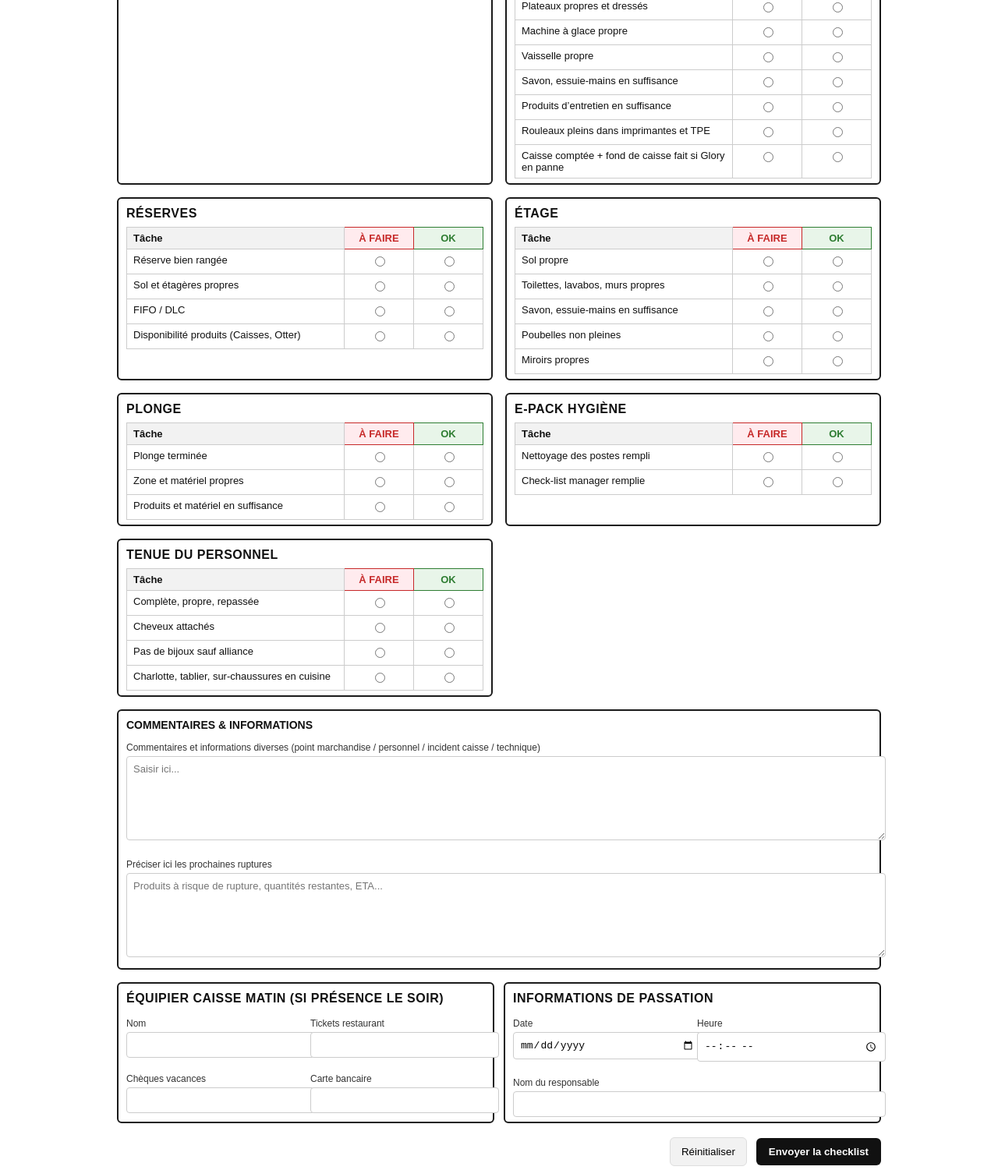
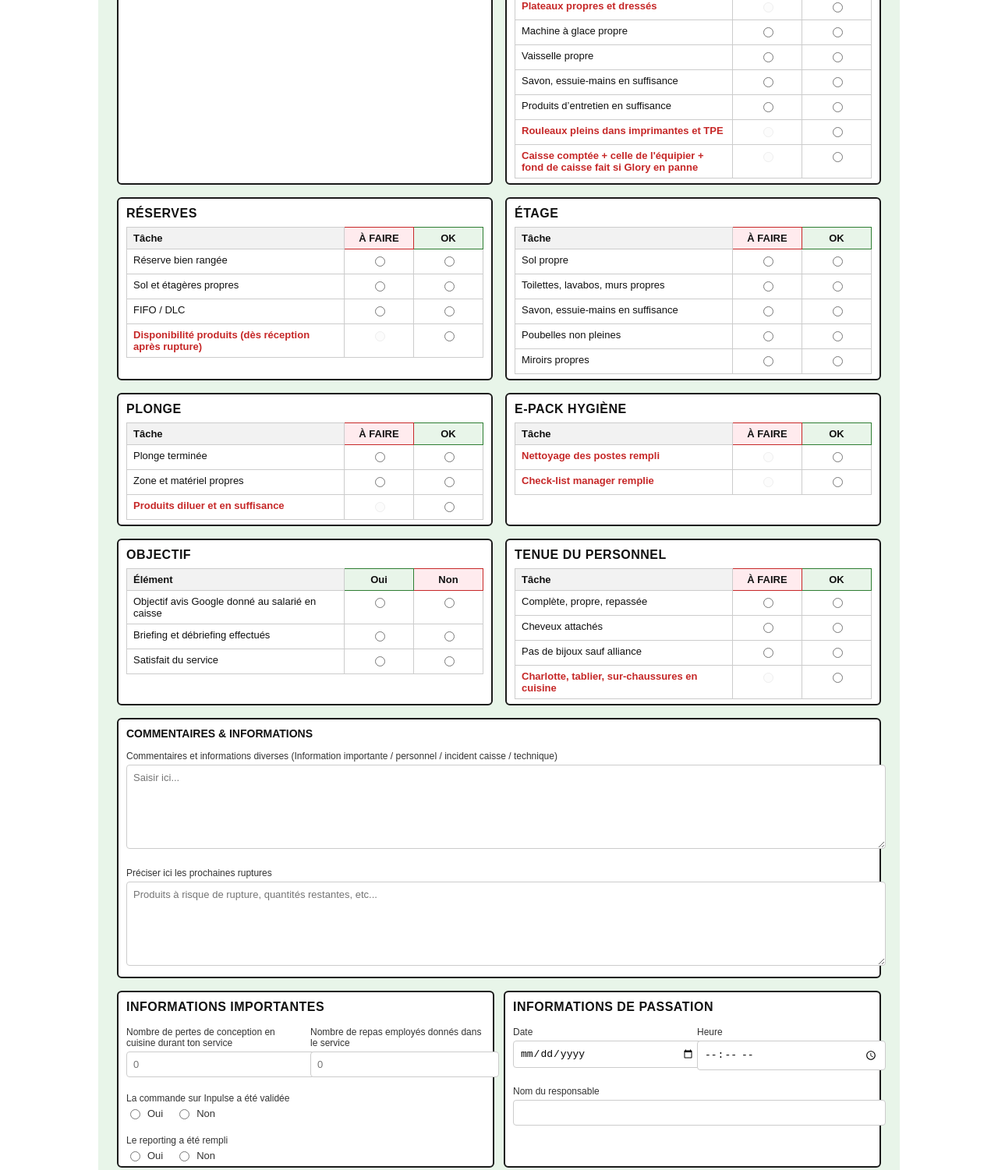
Before and after one commit to otacosboulogne/passationmatin, a plain HTML site: page index.html in a window 1280 px wide. Shown: the part 1267-2768 px from the top of the page at 78% size. Drawn offline with Linux system fonts and the light colour scheme.

Commit message:
Update index.html

```diff
--- a/index.html
+++ b/index.html
@@ -3,7 +3,7 @@
 <head>
   <meta charset="UTF-8" />
   <meta name="viewport" content="width=device-width, initial-scale=1" />
-  <title>CONTRÔLE PASSATION</title>
+  <title>CONTRÔLE PASSATION MIDI</title>
   <style>
     :root{
       --ink:#111;
@@ -15,8 +15,9 @@
       --ok-accent:#2e7d32;  /* vert foncé */
       --todo-bg:#ffebee;    /* rouge très clair */
       --todo-accent:#c62828;/* rouge foncé */
+      --passation-bg:#e8f5e9;   /* fond vert (comme PDF) */
     }
-    html,body{height:100%;}
+    html,body{height:100%}
     body{
       font-family: Arial, Helvetica, sans-serif;
       color:var(--ink);
@@ -26,12 +27,13 @@
       -moz-osx-font-smoothing: grayscale;
     }
 
-    /* Page wrapper sized for A4 with comfortable margins */
+    /* Page avec fond vert */
     .page{
       max-width: 980px;
       margin: 24px auto;
       padding: 24px;
-      background:#fff;
+      background: var(--passation-bg);
+      border-radius: 10px;
     }
 
     h1{
@@ -51,6 +53,7 @@
     }
 
     .block{
+      background:#fff;
       border: 2px solid var(--line);
       border-radius: 6px;
       padding: 10px 10px 6px;
@@ -68,34 +71,37 @@
       border-collapse: collapse;
       width: 100%;
       font-size: 13px;
+      color: var(--ink);
     }
     table.check th, table.check td{
       border: 1px solid #ccc;
       padding: 6px 8px;
       vertical-align: top;
+      background:#fff;
     }
     table.check th{
       background:#f2f2f2;
       font-weight: 700;
       text-align:left;
+      color: var(--ink);
     }
-    /* Largeurs + centrage colonnes 2/3 */
     table.check th:nth-child(2),
-    table.check th:nth-child(3){
-      width:72px; text-align:center;
-    }
+    table.check th:nth-child(3){ width:72px; text-align:center; }
     table.check td:nth-child(2),
-    table.check td:nth-child(3){
-      text-align:center;
-    }
+    table.check td:nth-child(3){ text-align:center; }
 
-    /* Couleurs entêtes */
     .head-todo{ background: var(--todo-bg) !important; color: var(--todo-accent); border-color: var(--todo-accent) !important; }
     .head-ok{ background: var(--ok-bg) !important;   color: var(--ok-accent);   border-color: var(--ok-accent) !important; }
 
-    /* Surbrillance des lignes selon le choix */
     .is-todo td{ background: var(--todo-bg); }
     .is-ok   td{ background: var(--ok-bg); }
+
+    /* Rouge uniquement sur l'intitulé (1ère colonne) des tâches obligatoires */
+    .is-required td:first-child,
+    .is-required td:first-child *{
+      color: var(--todo-accent) !important;
+      font-weight: 700;
+    }
 
     .legend{font-size:12px;color:var(--muted);margin:6px 0 0}
 
@@ -104,6 +110,7 @@
       border:2px solid var(--line);
       border-radius:6px;
       padding: 10px;
+      background:#fff;
     }
     .notes h3{margin:0 0 6px;font-size:14px;text-transform:uppercase}
     .notes textarea{width:100%;min-height:90px;border:1px solid #ccc;border-radius:4px;padding:8px;font-family:inherit;font-size:13px}
@@ -112,6 +119,9 @@
     .flex .field{flex:1 1 220px}
     .field label{display:block;font-size:12px;color:#333;margin:8px 0 4px}
     .field input, .field textarea, .field select{width:100%;padding:8px;border:1px solid #ccc;border-radius:4px;font-size:13px}
+
+    .radio-row{display:flex; gap:16px; align-items:center; flex-wrap:wrap}
+    .radio-row label{display:flex; align-items:center; gap:6px; font-size:13px; margin:0}
 
     .footer{
       display:grid;gap:12px;grid-template-columns: 1fr 1fr; margin-top: 16px;
@@ -122,12 +132,15 @@
     button[type="submit"]{
       background:#111;color:#fff;border:none;border-radius:6px;padding:10px 16px;font-weight:700;cursor:pointer
     }
-    button[type="reset"]{background:#f2f2f2;border:1px solid #ddd;border-radius:6px;padding:10px 14px;cursor:pointer}
 
-    /* Print styles for A4 */
+    /* Bouton reset retiré */
+    button[type="reset"]{display:none !important}
+
+    input[disabled]{opacity:.35; cursor:not-allowed;}
+
     @media print{
       body{background:#fff}
-      .page{margin:0;padding:0;}
+      .page{margin:0;padding:0;background:#fff}
       .submitbar{display:none}
       a[href]:after{content:""}
     }
@@ -135,7 +148,7 @@
 </head>
 <body>
   <div class="page">
-    <h1>CONTRÔLE PASSATION</h1>
+    <h1>CONTRÔLE PASSATION MIDI</h1>
 
     <form id="passationForm">
       <div class="grid" id="sections"></div>
@@ -144,26 +157,45 @@
         <h3>Commentaires & informations</h3>
         <div class="flex">
           <div class="field" style="flex:1 1 100%">
-            <label for="commentaires">Commentaires et informations diverses (point marchandise / personnel / incident caisse / technique)</label>
+            <label for="commentaires">Commentaires et informations diverses (Information importante / personnel / incident caisse / technique)</label>
             <textarea id="commentaires" name="commentaires" placeholder="Saisir ici..."></textarea>
           </div>
           <div class="field" style="flex:1 1 100%">
             <label for="ruptures">Préciser ici les prochaines ruptures</label>
-            <textarea id="ruptures" name="ruptures" placeholder="Produits à risque de rupture, quantités restantes, ETA..."></textarea>
+            <textarea id="ruptures" name="ruptures" placeholder="Produits à risque de rupture, quantités restantes, etc..."></textarea>
           </div>
         </div>
       </div>
 
       <div class="footer">
         <div class="block">
-          <h2>Équipier caisse matin (si présence le soir)</h2>
+          <h2>Informations importantes</h2>
           <div class="flex">
-            <div class="field"><label for="equipierMatin">Nom</label><input id="equipierMatin" name="equipierMatin" type="text" /></div>
-            <div class="field"><label for="ticketsResto">Tickets restaurant</label><input id="ticketsResto" name="ticketsResto" type="text" /></div>
-            <div class="field"><label for="chequesVacances">Chèques vacances</label><input id="chequesVacances" name="chequesVacances" type="text" /></div>
-            <div class="field"><label for="carteBancaire">Carte bancaire</label><input id="carteBancaire" name="carteBancaire" type="text" /></div>
+            <div class="field">
+              <label for="nombrePertesConception">Nombre de pertes de conception en cuisine durant ton service</label>
+              <input id="nombrePertesConception" name="nombrePertesConception" type="number" inputmode="numeric" min="0" step="1" placeholder="0" />
+            </div>
+            <div class="field">
+              <label for="nombreRepasEmployes">Nombre de repas employés donnés dans le service</label>
+              <input id="nombreRepasEmployes" name="nombreRepasEmployes" type="number" inputmode="numeric" min="0" step="1" placeholder="0" />
+            </div>
+            <div class="field" style="flex:1 1 280px">
+              <label>La commande sur Inpulse a été validée</label>
+              <div class="radio-row" role="radiogroup" aria-label="Commande validée">
+                <label><input type="radio" name="commandeValidee" value="Oui"> Oui</label>
+                <label><input type="radio" name="commandeValidee" value="Non"> Non</label>
+              </div>
+            </div>
+            <div class="field" style="flex:1 1 280px">
+              <label>Le reporting a été rempli</label>
+              <div class="radio-row" role="radiogroup" aria-label="Reporting rempli">
+                <label><input type="radio" name="reportingRempli" value="Oui"> Oui</label>
+                <label><input type="radio" name="reportingRempli" value="Non"> Non</label>
+              </div>
+            </div>
           </div>
         </div>
+
         <div class="block">
           <h2>Informations de passation</h2>
           <div class="flex">
@@ -175,14 +207,13 @@
       </div>
 
       <div class="submitbar">
-        <button type="reset">Réinitialiser</button>
         <button type="submit">Envoyer la checklist</button>
       </div>
     </form>
   </div>
 
   <script>
-    // --- Modèle des sections et tâches (fidèle au PDF) ---
+    // --- Modèle des sections et tâches ---
     const SECTIONS = [
       { title: "Terrasse", tasks: [
         "Sol, tables, chaises",
@@ -246,13 +277,13 @@
         "Savon, essuie-mains en suffisance",
         "Produits d’entretien en suffisance",
         "Rouleaux pleins dans imprimantes et TPE",
-        "Caisse comptée + fond de caisse fait si Glory en panne"
+        "Caisse comptée + celle de l'équipier + fond de caisse fait si Glory en panne"
       ]},
       { title: "Réserves", tasks: [
         "Réserve bien rangée",
         "Sol et étagères propres",
         "FIFO / DLC",
-        "Disponibilité produits (Caisses, Otter)"
+        "Disponibilité produits (dès réception après rupture)"
       ]},
       { title: "Étage", tasks: [
         "Sol propre",
@@ -264,7 +295,7 @@
       { title: "Plonge", tasks: [
         "Plonge terminée",
         "Zone et matériel propres",
-        "Produits et matériel en suffisance"
+        "Produits diluer et en suffisance"
       ]},
       { title: "E-Pack Hygiène", tasks: [
         "Nettoyage des postes rempli",
@@ -278,9 +309,60 @@
       ]}
     ];
 
+    // Tâches obligatoires = OK uniquement + libellé rouge
+    const OK_ONLY = new Map([
+      ["Cuisine", new Set([
+        "Viandes et suppléments en suffisance",
+        "Sauces en suffisance",
+        "Essuie-mains, savon en suffisance",
+        "Galettes descendues",
+        "Rouleaux de papier dans imprimantes",
+        "Huile à niveau dans les friteuses",
+        "Eau à niveau dans bain-marie",
+        "Emballages en suffisance"
+      ])],
+      ["Salle", new Set([
+        "Bornes fonctionnelles"
+      ])],
+      ["Réserves", new Set([
+        "Disponibilité produits (dès réception après rupture)"   // << obligatoire: rouge + "À faire" désactivé
+      ])],
+      ["Plonge", new Set([
+        "Produits diluer et en suffisance"
+      ])],
+      ["Toilettes Clients", new Set([
+        "Papier / savon"
+      ])],
+      ["Chambres froides", new Set([
+        "Décongélations préparées",
+        "Produits remontés / rotation faite"
+      ])],
+      ["Comptoir", new Set([
+        "Frigos à boissons remplis",
+        "Comptoir desserts rempli",
+        "Toppings, nappages, lait en suffisance",
+        "DLC contrôlées, signalement si besoin",
+        "Plateaux propres et dressés",
+        "Rouleaux pleins dans imprimantes et TPE",
+        "Caisse comptée + celle de l'équipier + fond de caisse fait si Glory en panne"
+      ])],
+      ["E-Pack Hygiène", new Set([
+        "Nettoyage des postes rempli",
+        "Check-list manager remplie"
+      ])],
+      ["Tenue du personnel", new Set([
+        "Charlotte, tablier, sur-chaussures en cuisine"
+      ])]
+    ]);
+
+    function isOkOnly(sectionTitle, taskText){
+      return OK_ONLY.has(sectionTitle) && OK_ONLY.get(sectionTitle).has(taskText);
+    }
+
     const sectionsRoot = document.getElementById('sections');
 
-    SECTIONS.forEach((section, sIdx) => {
+    // Fabrique un bloc standard avec gestion "OK uniquement" + marquage rouge sur l'intitulé
+    function buildStandardBlock(section){
       const block = document.createElement('section');
       block.className = 'block';
 
@@ -301,13 +383,20 @@
 
       section.tasks.forEach((task, tIdx) => {
         const id = `${section.title.replace(/[^a-z0-9]/gi,'_').toLowerCase()}_${tIdx}`;
+        const onlyOk = isOkOnly(section.title, task);
+
         const tr = document.createElement('tr');
+        if (onlyOk) tr.classList.add('is-required');
+
         tr.innerHTML = `
           <td>${task}</td>
-          <td><input type="radio" name="${id}" value="A faire" aria-label="${task} à faire" /></td>
+          <td>${ onlyOk
+                ? `<input type="radio" disabled title="Non disponible pour cette tâche">`
+                : `<input type="radio" name="${id}" value="A faire" aria-label="${task} à faire" />`
+              }</td>
           <td><input type="radio" name="${id}" value="OK" aria-label="${task} ok" /></td>
         `;
-        // Surbrillance dynamique
+
         tr.addEventListener('change', (e) => {
           if(e.target.name === id){
             tr.classList.remove('is-todo','is-ok');
@@ -315,6 +404,7 @@
             if(e.target.value === 'OK')      tr.classList.add('is-ok');
           }
         });
+
         tbody.appendChild(tr);
       });
 
@@ -322,7 +412,61 @@
       table.appendChild(tbody);
       block.appendChild(h);
       block.appendChild(table);
+      return block;
+    }
+
+    // Bloc OBJECTIF (Oui / Non)
+    function buildObjectifBlock(){
+      const block = document.createElement('section');
+      block.className = 'block';
+
+      const h = document.createElement('h2');
+      h.textContent = 'OBJECTIF';
+
+      const table = document.createElement('table');
+      table.className = 'check';
+
+      const thead = document.createElement('thead');
+      thead.innerHTML = `<tr>
+        <th>Élément</th>
+        <th class="head-ok">Oui</th>
+        <th class="head-todo">Non</th>
+      </tr>`;
+
+      const tbody = document.createElement('tbody');
+
+      const rows = [
+        { label: "Objectif avis Google donné au salarié en caisse", name: "objectifAvisGoogle" },
+        { label: "Briefing et débriefing effectués", name: "briefingDebriefing" },
+        { label: "Satisfait du service", name: "satisfaitService" }
+      ];
+
+      rows.forEach(r => {
+        const tr = document.createElement('tr');
+        tr.innerHTML = `
+          <td>${r.label}</td>
+          <td><input type="radio" name="${r.name}" value="Oui" aria-label="${r.label} - Oui"></td>
+          <td><input type="radio" name="${r.name}" value="Non" aria-label="${r.label} - Non"></td>
+        `;
+        tbody.appendChild(tr);
+      });
+
+      table.appendChild(thead);
+      table.appendChild(tbody);
+      block.appendChild(h);
+      block.appendChild(table);
+      return block;
+    }
+
+    // Génération des sections + insertion OBJECTIF après "E-Pack Hygiène"
+    SECTIONS.forEach((section) => {
+      const block = buildStandardBlock(section);
       sectionsRoot.appendChild(block);
+
+      if (section.title === "E-Pack Hygiène") {
+        const objectifBlock = buildObjectifBlock();
+        sectionsRoot.appendChild(objectifBlock);
+      }
     });
 
     // Soumission vers Google Apps Script (adapter l'URL)
```
